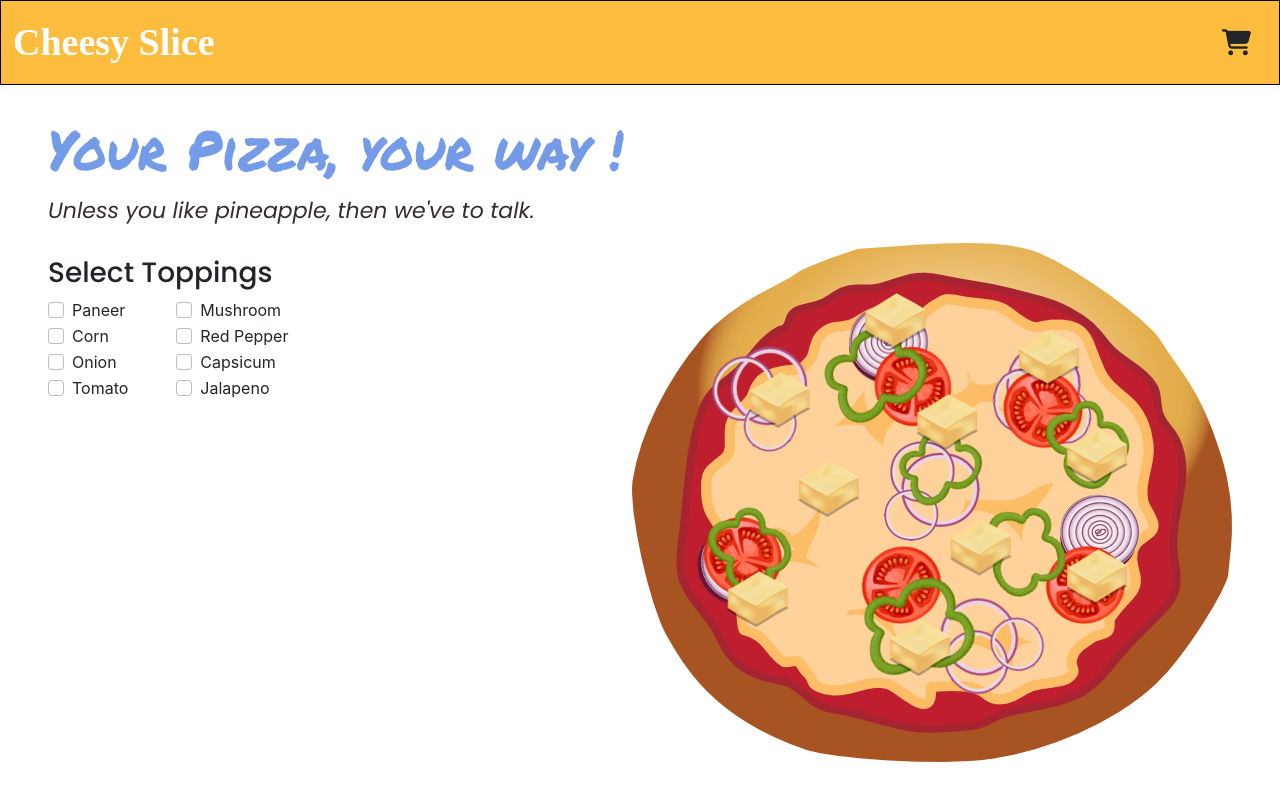
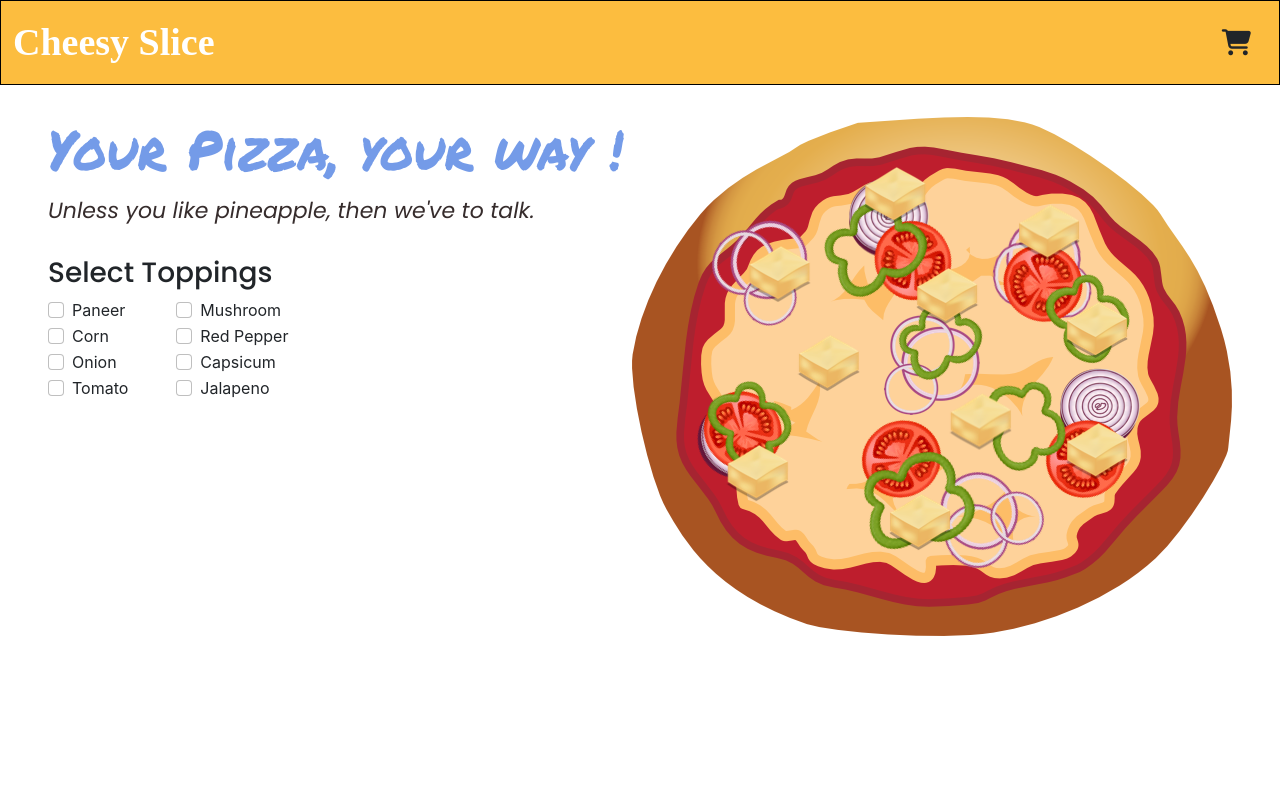
Before and after one commit to eyekavya/BurgerApp-React, a React (Create React App) app: page / in a window 1280 px wide. Built offline with nearby package versions, Linux system fonts and the light colour scheme; a web font is replaced by a local one.

Commit message:
fixed pizza style issue

```diff
--- a/src/App.css
+++ b/src/App.css
@@ -6,7 +6,7 @@
 .flex {
   display: flex;
   justify-content: space-between;
-  align-items: center;
+  /* align-items: center; */
 }
 
 .sub-heading {
--- a/src/components/Pizza/StyledPizza.js
+++ b/src/components/Pizza/StyledPizza.js
@@ -2,6 +2,7 @@ import styled from "styled-components";
 
 export const StyledPizza = styled.section`
   .pizza-base-img {
+    margin-top: 2rem;
     margin-right: 3rem;
   }
 `;
```
